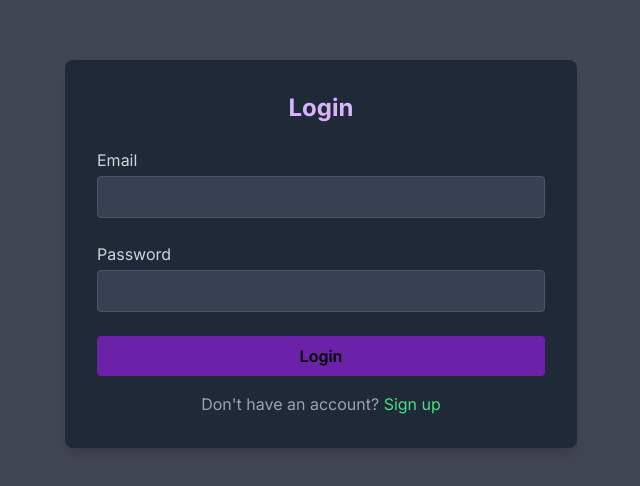
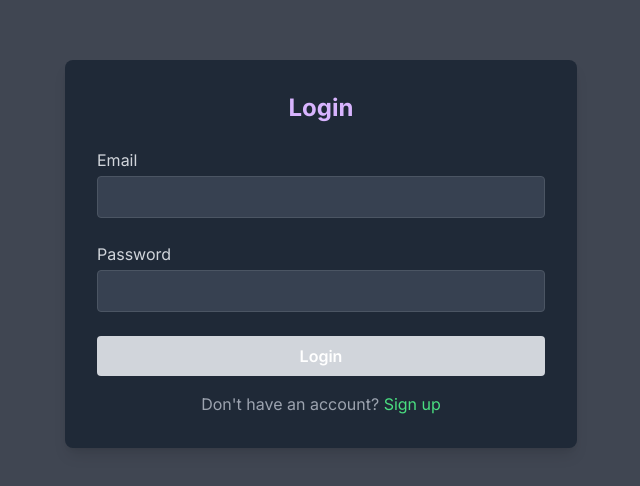
Before and after one commit to HD-Devcamp-Africa/jamblocc, a React (Vite) app in the folder jamblock/: page /login in a window 1280 px wide. Shown: the part 146-632 px from the top of the page, without its empty margins (319-959 px from the left). Built offline with nearby package versions, Linux system fonts and the light colour scheme; no server answers; what thirdweb would draw is missing.

Commit message:
fix the alignment for the subject card component

```diff
--- a/jamblock/src/components/UserDashboard/NoticeContainer.tsx
+++ b/jamblock/src/components/UserDashboard/NoticeContainer.tsx
@@ -8,6 +8,7 @@ interface NoticeBoardProps {
   buttonText: string;
   buttonLink: string;
   contentVariants: any;
+  title: string;
   controls: any;
   src: string;
 }
@@ -18,6 +19,7 @@ const NoticeBoard: React.FC<NoticeBoardProps> = ({
   buttonLink,
   contentVariants,
   controls,
+  title,
   src,
 }) => {
   const navigate = useNavigate();
--- a/jamblock/src/components/UserDashboard/SubjectCard.tsx
+++ b/jamblock/src/components/UserDashboard/SubjectCard.tsx
@@ -20,7 +20,7 @@ const SubjectCard: React.FC<SubjectCardProps> = ({
       initial="hidden"
       animate={controls}
     >
-      <div className="flex flex-col items-center space-y-3">
+      <div className="flex flex-col mt-10 items-center space-y-3">
         <ImBooks className="h-10 w-10 text-white" />
         <h3 className="text-white text-sm md:text-lg font-semibold">{title}</h3>
       </div>
--- a/jamblock/src/pages/DashboardPage.tsx
+++ b/jamblock/src/pages/DashboardPage.tsx
@@ -39,7 +39,8 @@ const Dashboard: React.FC = () => {
   const { disconnect } = useDisconnect();
 
   const VITE_API_URL =
-    import.meta.env.VITE_API_URL || "https://jamblock.onrender.com";
+    import.meta.env.VITE_API_URL_LOCAL || "http://localhost:5000";
+  // import.meta.env.VITE_API_URL || "https://jamblock.onrender.com";
 
   useEffect(() => {
     if (inView) {
--- a/jamblock/src/pages/LoginPage.tsx
+++ b/jamblock/src/pages/LoginPage.tsx
@@ -68,12 +68,49 @@ const LoginPage: React.FC = () => {
               required
             />
           </div>
-          <button
+          {/* <button
             type="submit"
             className={`w-full py-2 rounded font-semibold text-sm md:text-base transition duration-200 ${
               isLoading
                 ? "bg-gray-600 cursor-not-allowed"
                 : "bg-purple-800 hover:bg-purple-600"
+            }`}
+            disabled={!email || !password || isLoading}
+          >
+            {isLoading ? (
+              <span className="flex items-center justify-center">
+                <svg
+                  className="w-5 h-5 mr-2 animate-spin"
+                  xmlns="http://www.w3.org/2000/svg"
+                  fill="none"
+                  viewBox="0 0 24 24"
+                >
+                  <circle
+                    className="opacity-25"
+                    cx="12"
+                    cy="12"
+                    r="10"
+                    stroke="white"
+                    strokeWidth="4"
+                  />
+                  <path
+                    className="opacity-75"
+                    fill="white"
+                    d="M4 12a8 8 0 018-8v4a4 4 0 00-4 4H4z"
+                  />
+                </svg>
+                Logging in...
+              </span>
+            ) : (
+              "Login"
+            )}
+          </button> */}
+          <button
+            type="submit"
+            className={`w-full py-2 text-white rounded font-semibold text-sm md:text-base transition duration-200 ${
+              isLoading || !email || !password
+                ? "bg-gray-300 cursor-not-allowed" // Disabled state
+                : "bg-purple-800 hover:bg-purple-600" // Active state
             }`}
             disabled={!email || !password || isLoading}
           >
```
